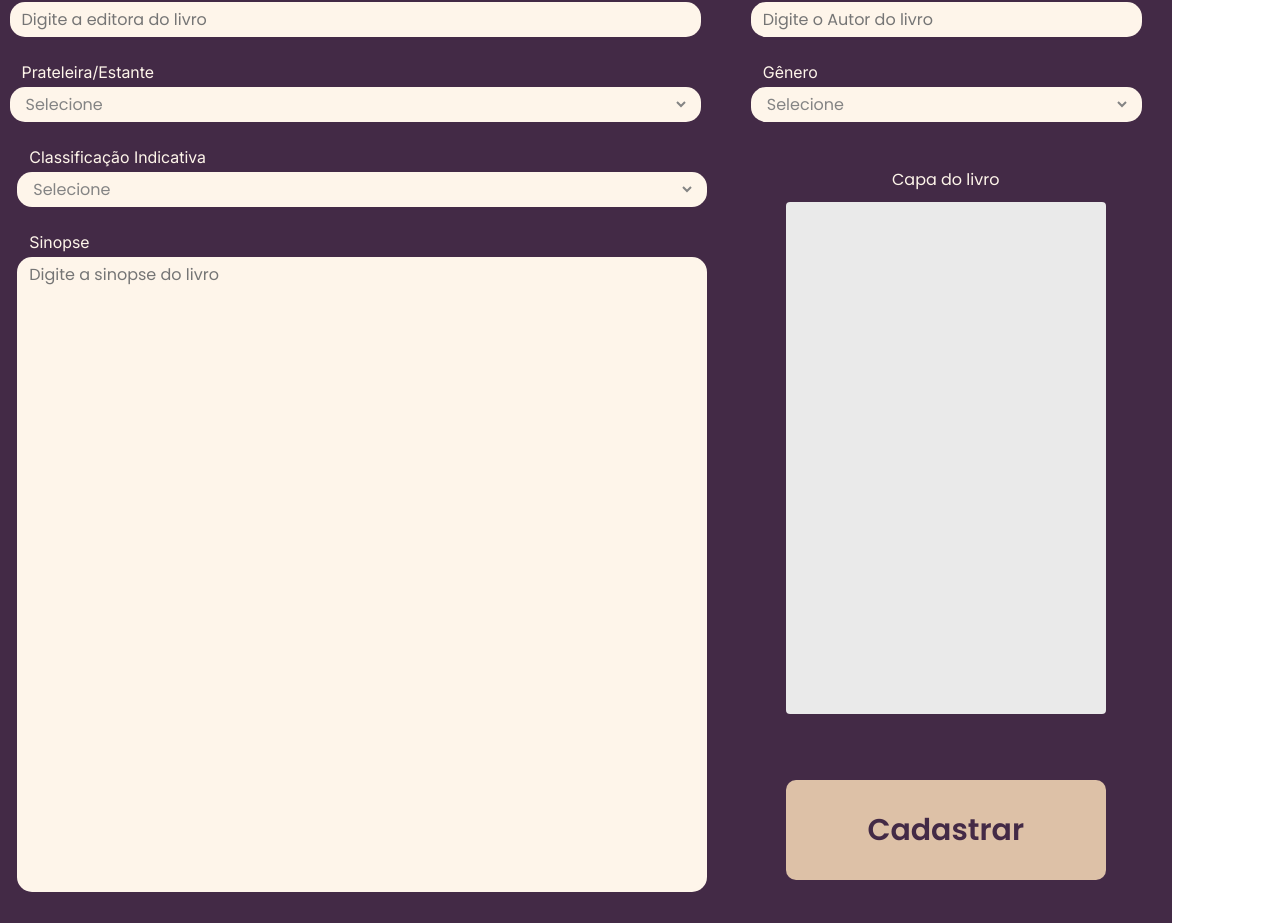
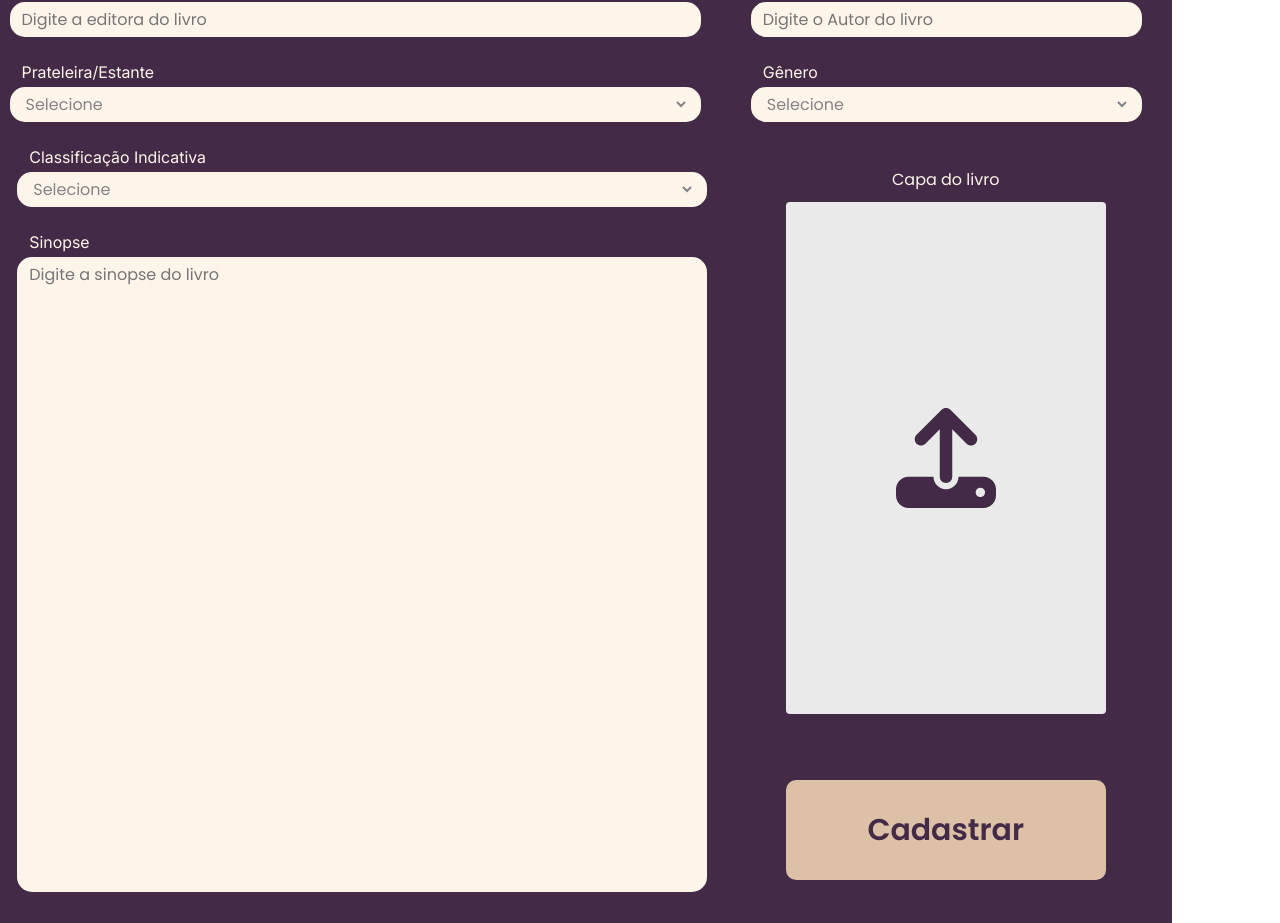
Before and after one commit to liazinea/odisseia, a React (Create React App) app in the folder frontend/: page /t in a window 1280 px wide. Shown: the part 305-1228 px from the top of the page. Built offline with nearby package versions, Linux system fonts and the light colour scheme; the HTML template or start-up script is replaced by a standard one.

Commit message:
Acrescenta preview de capa de livro

```diff
--- a/frontend/src/components/FormCadastro/InputCapa/index.jsx
+++ b/frontend/src/components/FormCadastro/InputCapa/index.jsx
@@ -1,19 +1,52 @@
 import styles from './index.module.scss';
+import { FaUpload } from "react-icons/fa6";
+import { useState } from "react";
 
 import React from 'react'
 
+
+
+
+
 const InputCapa = () => {
+  const [preview, setPreview] = useState(null);
+
+  const handleFileChange = (event) => {
+    const file = event.target.files[0];
+    if (file) {
+      const reader = new FileReader();
+      reader.onload = () => {
+        setPreview(reader.result); // Define o preview com o conteúdo da imagem
+      };
+      reader.readAsDataURL(file); // Lê o arquivo como URL base64
+    }
+  };
+
   return (
-    <div>
+    <div className={styles.imageinput}>
+      <label htmlFor="fileinput" className={styles.imagelabel}>
+        <span>Capa do livro</span>
+        <div className={styles.imageplaceholder}>
+          {preview ? (
+            <img
+              src={preview}
+              alt="Preview da capa do livro"
+              className={styles.previewImage}
+            />
+          ) : (
+            <FaUpload className={styles.icon} />
+          )}
+        </div>
+      </label>
+      <input
+        type="file"
+        className={styles.fileinput}
+        id="fileinput"
+        accept="image/*"
+        onChange={handleFileChange} // Adiciona o evento ao input
+      />
+    </div>
+  );
+};
 
-<div className={styles.imageinput}>
-  <label htmlFor="fileinput" className={styles.imagelabel}>
-    <span>Capa do livro</span>
-    <div className={styles.imageplaceholder}></div>
-  </label>
-  <input type="file" className={styles.fileinput} id="fileinput" accept="image/*" />
-</div>
-    </div>
-  )
-}
-export default InputCapa
+export default InputCapa;
--- a/frontend/src/components/FormCadastro/InputCapa/index.module.scss
+++ b/frontend/src/components/FormCadastro/InputCapa/index.module.scss
@@ -15,7 +15,7 @@
       flex-direction: column;
       align-items: center;
       cursor: pointer;
-    }
+
 
     .imageplaceholder {
       width: 320px;
@@ -23,12 +23,26 @@
       background-color: #eaeaea;
       border-radius: 4px;
       margin: 10px 0;
+      display: flex;
+      align-items: center;
+      justify-content: center;
+    }
+      .icon{
+        font-size: 100px;
+        color: $roxo-escuro;
+      }
+      .previewImage {
+        width: 100%;
+        height: 100%;
+        object-fit: cover;
+      }
     }
 
 
     .fileinput {
 display: none;
     }
+
   }
 @media screen and (max-width: 576px) {
   .imageinput .imageplaceholder {
--- a/frontend/src/components/FormCadastro/index.module.scss
+++ b/frontend/src/components/FormCadastro/index.module.scss
@@ -1,7 +1,7 @@
 @import "../../styles/index.scss";
 
 .fundo {
-
+font-family: Inter;
   background-color: $roxo-escuro;
   width: 90%;
   height: 80%;
```
